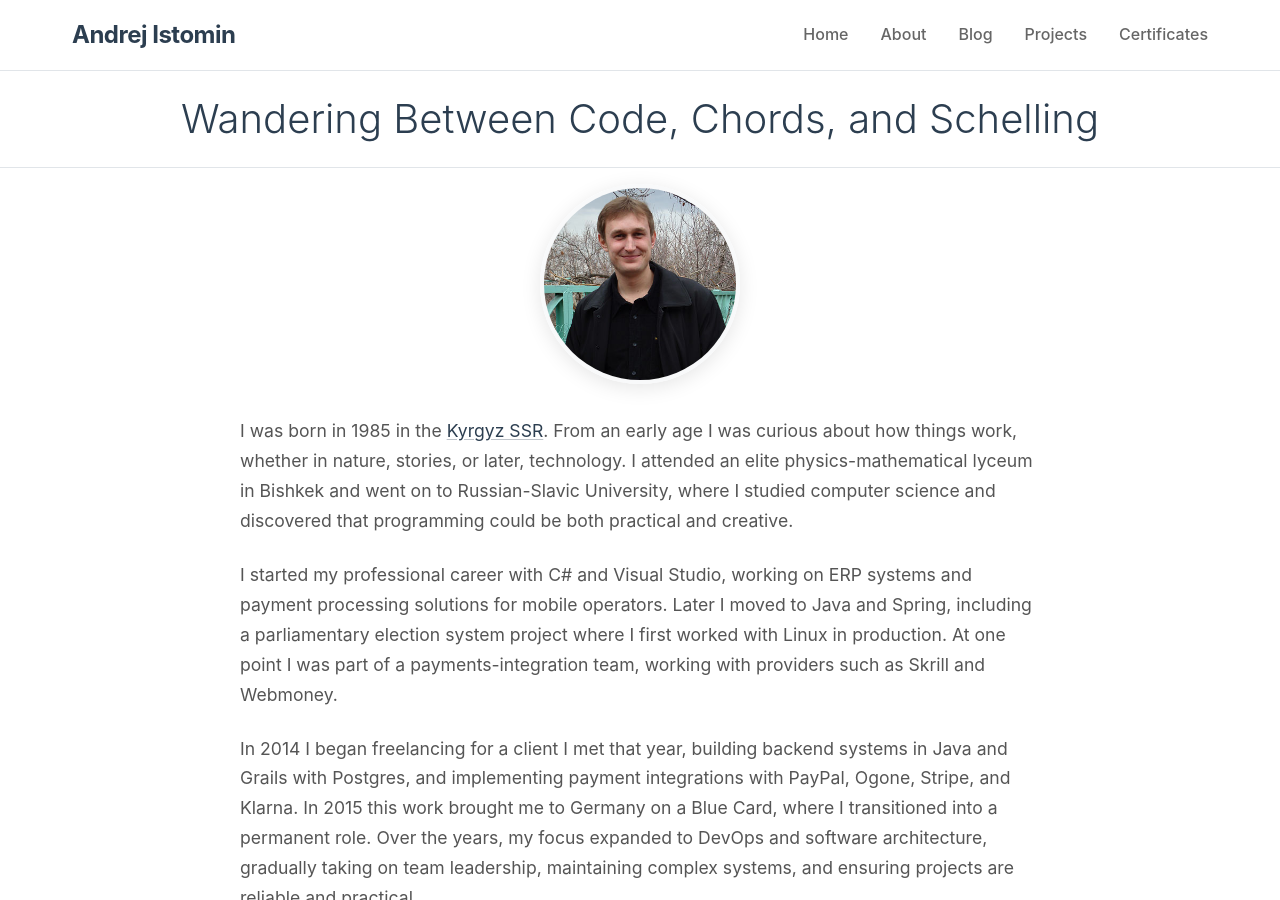
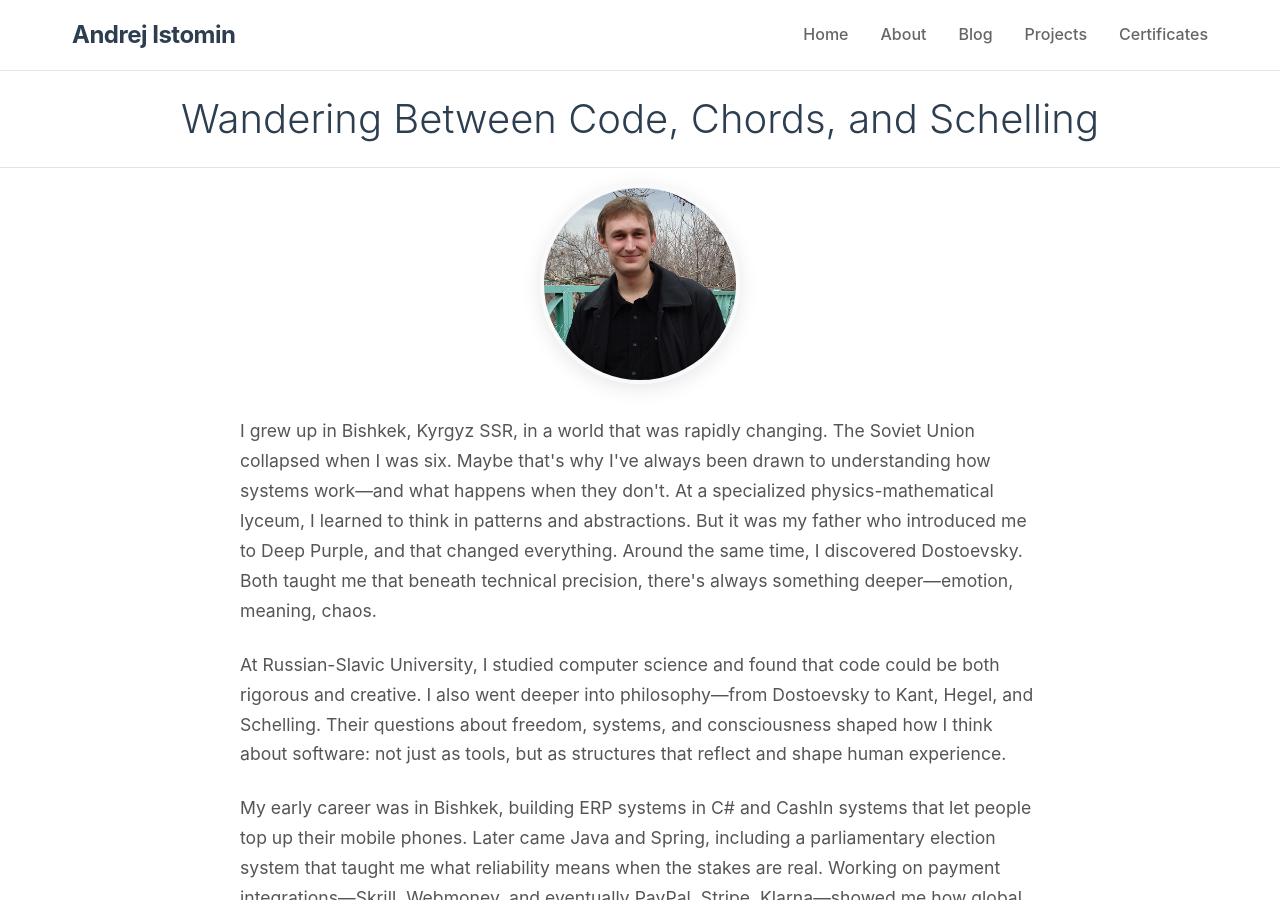
Before and after one commit to aistomin/aistomin.com, a Jekyll site: the page built from about.markdown, in a window 1280 px wide and 900 px high. Built offline with Jekyll 4.4.1, drawn with Linux system fonts in a browser that asks for light colours; some of the changed text lies outside the part shown.

Commit message:
Issue #6. Cursor AI is a beast :)

```diff
--- a/about.markdown
+++ b/about.markdown
@@ -10,12 +10,14 @@ title: About
 <div class="page-content">
     <img src="/assets/images/me_young.jpg" alt="Andrej in younger years" class="about-photo" onerror="this.style.display='none'">
 
-    <p>I was born in 1985 in the <a href="https://en.wikipedia.org/wiki/Kirghiz_Soviet_Socialist_Republic">Kyrgyz SSR</a>. From an early age I was curious about how things work, whether in nature, stories, or later, technology. I attended an elite physics-mathematical lyceum in Bishkek and went on to Russian-Slavic University, where I studied computer science and discovered that programming could be both practical and creative.</p>
+    <p>I grew up in Bishkek, Kyrgyz SSR, in a world that was rapidly changing. The Soviet Union collapsed when I was six. Maybe that's why I've always been drawn to understanding how systems work—and what happens when they don't. At a specialized physics-mathematical lyceum, I learned to think in patterns and abstractions. But it was my father who introduced me to Deep Purple, and that changed everything. Around the same time, I discovered Dostoevsky. Both taught me that beneath technical precision, there's always something deeper—emotion, meaning, chaos.</p>
 
-    <p>I started my professional career with C# and Visual Studio, working on ERP systems and payment processing solutions for mobile operators. Later I moved to Java and Spring, including a parliamentary election system project where I first worked with Linux in production. At one point I was part of a payments-integration team, working with providers such as Skrill and Webmoney.</p>
+    <p>At Russian-Slavic University, I studied computer science and found that code could be both rigorous and creative. I also went deeper into philosophy—from Dostoevsky to Kant, Hegel, and Schelling. Their questions about freedom, systems, and consciousness shaped how I think about software: not just as tools, but as structures that reflect and shape human experience.</p>
 
-    <p>In 2014 I began freelancing for a client I met that year, building backend systems in Java and Grails with Postgres, and implementing payment integrations with PayPal, Ogone, Stripe, and Klarna. In 2015 this work brought me to Germany on a Blue Card, where I transitioned into a permanent role. Over the years, my focus expanded to DevOps and software architecture, gradually taking on team leadership, maintaining complex systems, and ensuring projects are reliable and practical.</p>
+    <p>My early career was in Bishkek, building ERP systems in C# and CashIn systems that let people top up their mobile phones. Later came Java and Spring, including a parliamentary election system that taught me what reliability means when the stakes are real. Working on payment integrations—Skrill, Webmoney, and eventually PayPal, Stripe, Klarna—showed me how global systems actually connect behind the scenes.</p>
 
-    <p>Outside of work, I've always been drawn to music and philosophy. I take guitar lessons in Germany and share some of my <a href="https://andy-grails.de">work</a>. My philosophical interests range from classical literature to German philosophy — Kant, Hegel, Feuerbach, and Schelling — which continue to shape how I approach problems, systems, and the world.</p>
+    <p>In 2014, freelancing brought an opportunity that eventually led me to Germany. I arrived in 2015 on a Blue Card and stayed. Over the years, my focus broadened from pure development to DevOps, architecture, and leading teams. Good engineering, I learned, isn't about clever code—it's about building systems that last, that others can maintain, and that actually solve real problems.</p>
+
+    <p>I still play guitar and share <a href="https://andy-grails.de">recordings</a> when something feels right. I still read philosophy, though now in the original German. These aren't separate from my work—they're the same impulse. Whether it's a riff, an idea, or a system architecture, I'm trying to understand how the parts connect, what makes something hold together, and what breaks when they don't.</p>
 
 </div>
```
